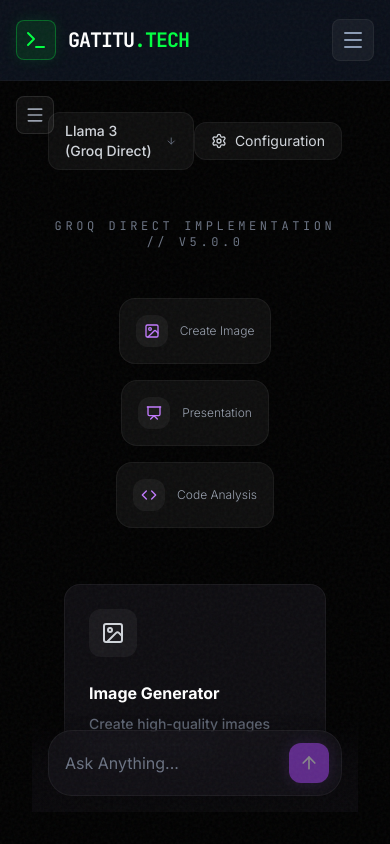
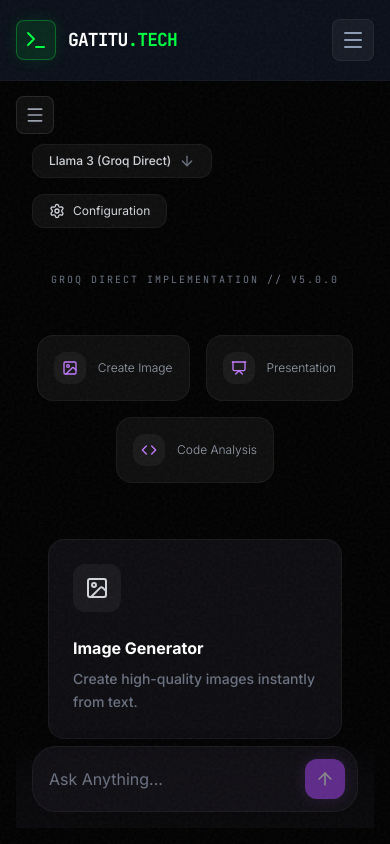
Before and after one commit to bellonbits/gatitublogs, a React (Vite) app: page /ai in a window 390 px wide. Shown: the top 844 px of the page. Built offline with nearby package versions, Linux system fonts and the light colour scheme; what @tambo-ai/react would draw is missing.

Commit message:
UI: Fix responsive design issues on mobile and laptop screens

```diff
--- a/src/components/GatituAIDashboard.tsx
+++ b/src/components/GatituAIDashboard.tsx
@@ -172,7 +172,7 @@
             {/* Mobile Sidebar Toggle */}
             <button
                 onClick={() => setIsGatituSidebarOpen(!isGatituSidebarOpen)}
-                className="lg:hidden absolute top-4 left-4 z-50 p-2 bg-white/5 border border-white/10 rounded-lg text-gray-400 hover:text-white transition-all shadow-xl"
+                className="lg:hidden absolute top-4 left-4 z-50 p-2 bg-white/5 border border-white/10 rounded-lg text-gray-400 hover:text-white transition-all shadow-xl backdrop-blur-md"
             >
                 <Menu className="w-5 h-5" />
             </button>
@@ -220,15 +220,15 @@
             </aside>
 
             {/* Main Content */}
-            <main className="flex-1 relative flex flex-col p-8 overflow-hidden bg-black">
-                <header className="flex justify-between items-center px-4 mb-8">
+            <main className="flex-1 relative flex flex-col p-4 sm:p-8 overflow-hidden bg-black pt-16 sm:pt-8">
+                <header className="flex flex-col sm:flex-row justify-between items-start sm:items-center px-4 mb-8 space-y-4 sm:space-y-0">
                     <div className="flex items-center space-x-2 bg-white/5 px-4 py-2 rounded-xl border border-white/5 hover:bg-white/10 cursor-pointer transition-all">
-                        <span className="text-sm font-medium">Llama 3 (Groq Direct)</span>
+                        <span className="text-xs sm:text-sm font-medium">Llama 3 (Groq Direct)</span>
                         <ArrowUp className="w-4 h-4 rotate-180 text-gray-500" />
                     </div>
 
-                    <div className="flex items-center space-x-3">
-                        <button className="flex items-center space-x-2 bg-white/5 px-4 py-2 rounded-xl border border-white/5 hover:bg-white/10 transition-all text-sm">
+                    <div className="flex items-center space-x-3 w-full sm:w-auto overflow-x-auto pb-2 sm:pb-0 scrollbar-hide">
+                        <button className="flex items-center space-x-2 bg-white/5 px-4 py-2 rounded-xl border border-white/5 hover:bg-white/10 transition-all text-xs sm:text-sm whitespace-nowrap">
                             <Settings className="w-4 h-4" />
                             <span>Configuration</span>
                         </button>
@@ -244,8 +244,8 @@
                                     animate={{ opacity: 1, y: 0 }}
                                     className="mb-12 text-center"
                                 >
-                                    <h1 className="text-5xl md:text-7xl font-bold text-white mb-4 tracking-tighter font-mono">GATITU<span className="text-purple-500">.AI</span></h1>
-                                    <p className="text-gray-500 font-mono text-xs uppercase tracking-[0.3em]">Groq Direct Implementation // v5.0.0</p>
+                                    <h1 className="text-3xl sm:text-5xl md:text-7xl font-bold text-white mb-4 tracking-tighter font-mono px-4">GATITU<span className="text-purple-500">.AI</span></h1>
+                                    <p className="text-gray-500 font-mono text-[10px] sm:text-xs uppercase tracking-[0.2em] sm:tracking-[0.3em] px-4">Groq Direct Implementation // v5.0.0</p>
                                 </motion.div>
 
                                 <div className="flex flex-wrap justify-center gap-4 mb-2">
--- a/src/components/Navbar.tsx
+++ b/src/components/Navbar.tsx
@@ -30,10 +30,10 @@
               <Terminal className="w-6 h-6 text-neon-green" />
             </motion.div>
             <div className="flex flex-col">
-              <span className="text-xl font-bold font-mono tracking-tighter text-white leading-none">
+              <span className="text-lg sm:text-xl font-bold font-mono tracking-tighter text-white leading-none">
                 GATITU<span className="text-neon-green">.TECH</span>
               </span>
-              <span className="text-[8px] font-mono text-neon-green/60 uppercase tracking-[0.4em] mt-1 hidden sm:block">
+              <span className="text-[7px] sm:text-[8px] font-mono text-neon-green/60 uppercase tracking-[0.3em] sm:tracking-[0.4em] mt-1 hidden xs:block">
                 // System v4.0.2
               </span>
             </div>
--- a/src/pages/Home.tsx
+++ b/src/pages/Home.tsx
@@ -57,14 +57,14 @@
           >
             <h1
               ref={titleRef}
-              className="text-7xl md:text-9xl font-bold font-mono tracking-tighter mb-8 text-white text-glow selection:bg-neon-green selection:text-black"
+              className="text-4xl sm:text-6xl md:text-8xl lg:text-9xl font-bold font-mono tracking-tighter mb-8 text-white text-glow selection:bg-neon-green selection:text-black leading-none"
             >
               GATITU<span className="text-neon-green">.TECH</span>
             </h1>
-            <p className="text-xl md:text-2xl text-cyber-gray font-light mb-12 max-w-3xl mx-auto leading-relaxed">
+            <p className="text-lg md:text-2xl text-cyber-gray font-light mb-12 max-w-3xl mx-auto leading-relaxed px-4">
               Architecting the future through high-performance systems and
               <span className="text-white font-medium"> cinematic engineering.</span>
-              <span className="block text-xs mt-6 text-neon-green font-mono uppercase tracking-[0.3em] opacity-80 animate-pulse">
+              <span className="block text-[10px] sm:text-xs mt-6 text-neon-green font-mono uppercase tracking-[0.2em] sm:tracking-[0.3em] opacity-80 animate-pulse">
                 [ CONNECTION ESTABLISHED // SIGNAL STABLE ]
               </span>
             </p>
```
